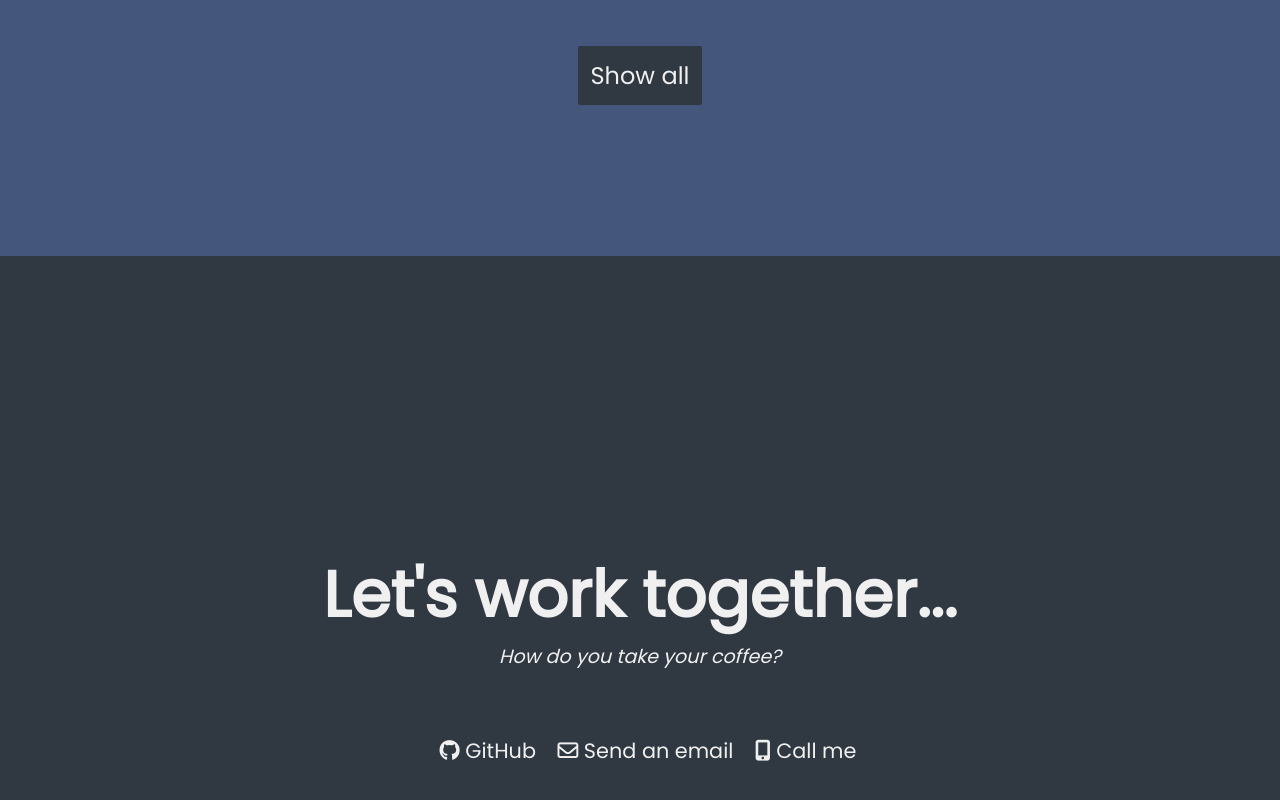
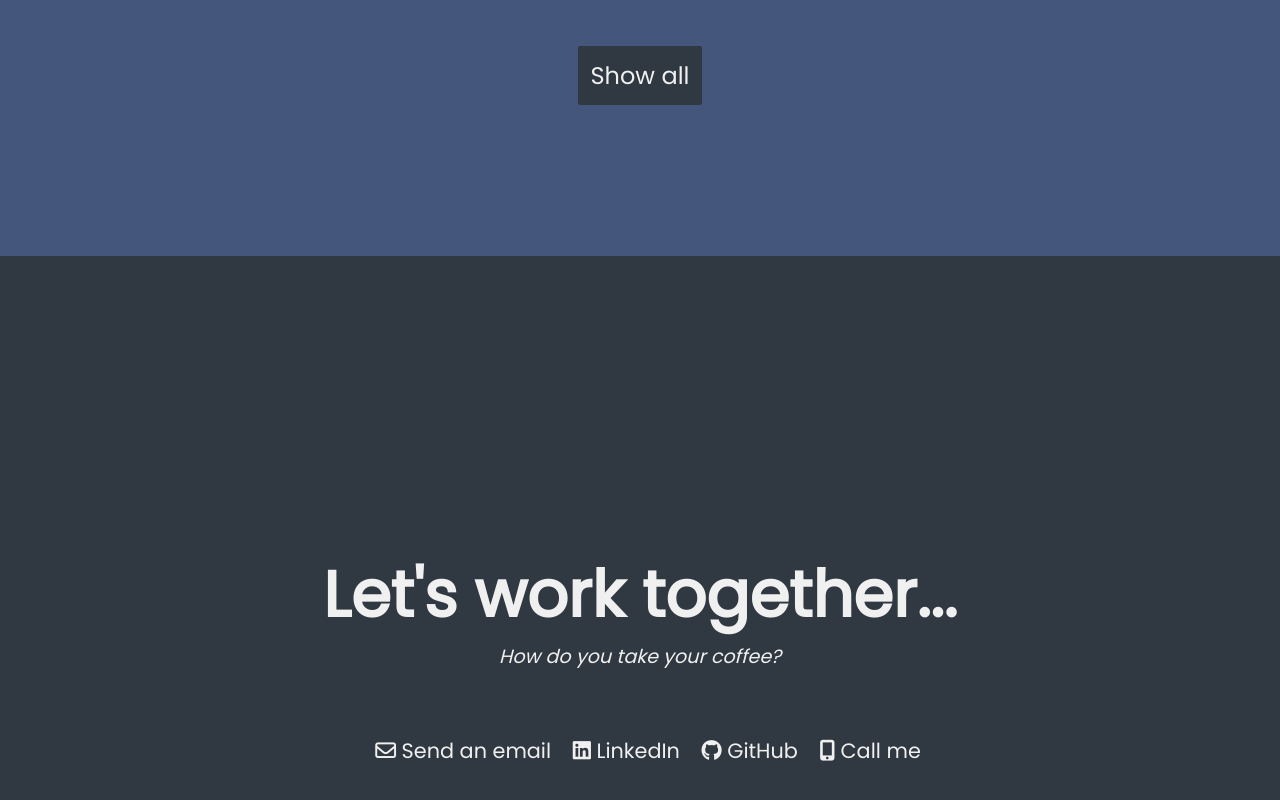
Before and after one commit to idrisyigit/Personal-Portfolio-Webpage, a plain HTML site: page index.html in a window 1280 px wide. Shown: the part 2136-2936 px from the top of the page. Drawn offline with nearby package versions, Linux system fonts and the light colour scheme.

Commit message:
linkedin contact info added

```diff
--- a/index.html
+++ b/index.html
@@ -75,8 +75,9 @@
       <p class="animate__animated animate__fadeInRight">How do you take your coffee?</p>
     </div>
     <div class="contact-links">
+      <a href="mailto:idrisyigitm@gmail.com" target="_blank" class="contact-buttons"><i class="fa-regular fa-envelope"></i> Send an email</a>
+      <a href="https://www.linkedin.com/in/yigitmustu/" target="_blank" class="contact-buttons"><i class="fa-brands fa-linkedin"></i> LinkedIn</a>
       <a id="profile-link" href="https://github.com/idrisyigit" target="_blank" class="contact-buttons"><i class="fa-brands fa-github"></i> GitHub</a>
-      <a href="mailto:idrisyigitm@gmail.com" target="_blank" class="contact-buttons"><i class="fa-regular fa-envelope"></i> Send an email</a>
       <a href="tel:+905456610139" target="_blank" class="contact-buttons"><i class="fa-solid fa-mobile-screen-button"></i> Call me</a>
     </div>
   </section>
```
